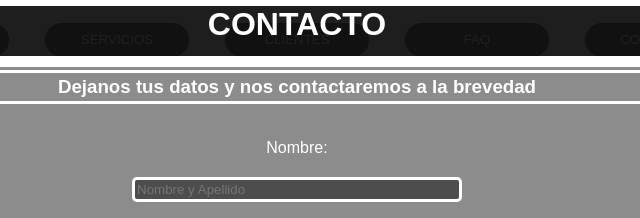
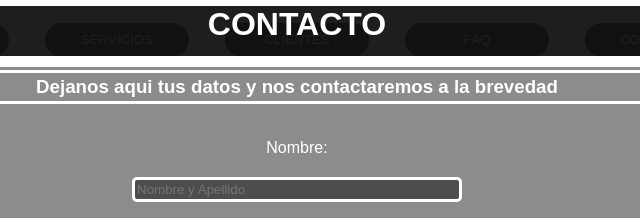
Before and after one commit to aguscamposr/jma, a plain HTML site: page pages/contactos.html in a window 1280 px wide. Shown: the part 132-350 px from the top of the page, 343-983 px from the left. Drawn offline with Linux system fonts and the light colour scheme.

Commit message:
changes in contact pages

```diff
--- a/pages/contactos.html
+++ b/pages/contactos.html
@@ -28,7 +28,7 @@
     </header>
     <h1>CONTACTO</h1>
     <main class="contacto">
-        <h3>Dejanos tus datos y nos contactaremos a la brevedad</h3>
+        <h3>Dejanos aqui tus datos y nos contactaremos a la brevedad</h3>
         <form action="#">
             <br>
             <label for="nombre">Nombre:</label>
```
